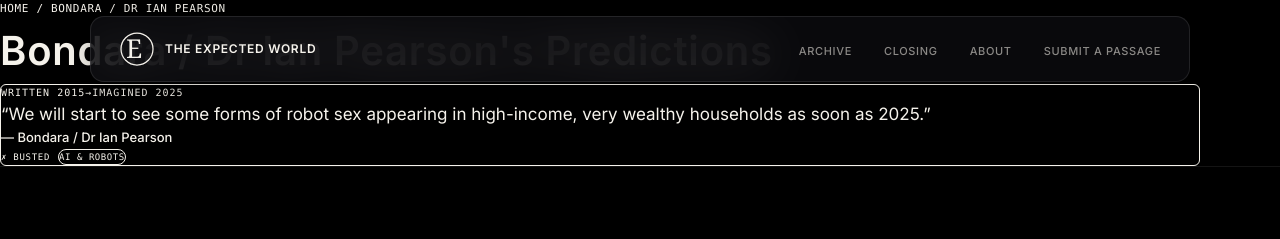
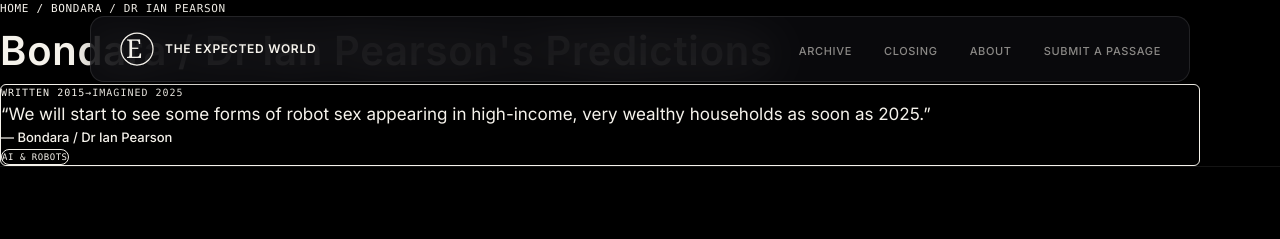
Before and after one commit to gogomegi/the-expected-world, a Next.js app: page /author/ian-pearson in a window 1280 px wide. Shown: the top 239 px of the page. Built offline with nearby package versions, Linux system fonts and the light colour scheme.

Commit message:
Remove accuracy verdict badges from quotation cards

```diff
--- a/src/components/MasonryCard.tsx
+++ b/src/components/MasonryCard.tsx
@@ -1,19 +1,5 @@
 import Link from "next/link";
 import type { Quote } from "@/types/quote";
-
-const verdictClass: Record<string, string> = {
-  "came-true": "verdict-confirmed",
-  "partially-true": "verdict-partial",
-  "did-not-come-true": "verdict-busted",
-  pending: "verdict-pending",
-};
-
-const verdictLabel: Record<string, string> = {
-  "came-true": "✓ Confirmed",
-  "partially-true": "~ Partially",
-  "did-not-come-true": "✗ Busted",
-  pending: "? Pending",
-};
 
 export function MasonryCard({
   quote,
@@ -68,13 +54,6 @@ export function MasonryCard({
         </div>
 
         <div className="flex items-center gap-2">
-          {quote.didItHoldUp && (
-            <span
-              className={`font-mono text-[9px] tracking-[0.08em] uppercase px-2.5 py-0.5 rounded-2xl ${verdictClass[quote.didItHoldUp.verdict]}`}
-            >
-              {verdictLabel[quote.didItHoldUp.verdict]}
-            </span>
-          )}
           {quote.categories.slice(0, 1).map((cat) => (
             <span
               key={cat}
```
